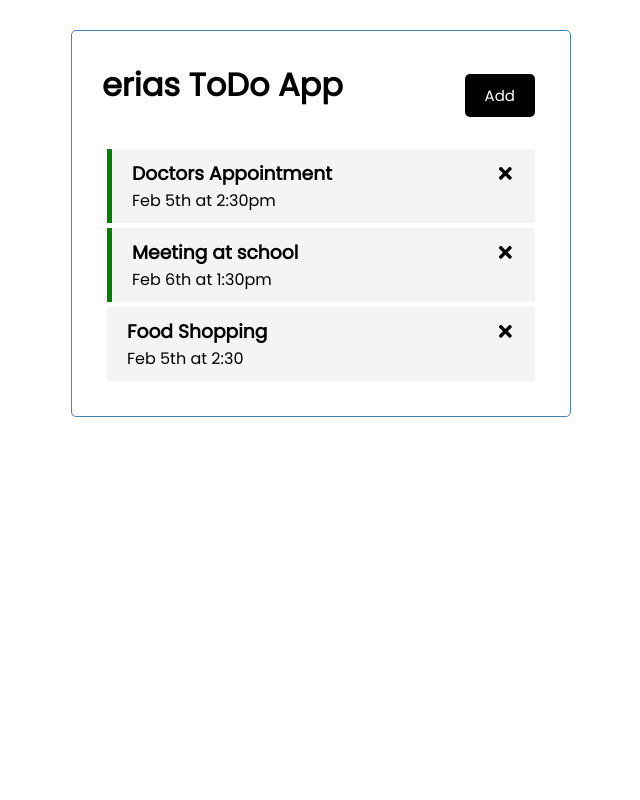
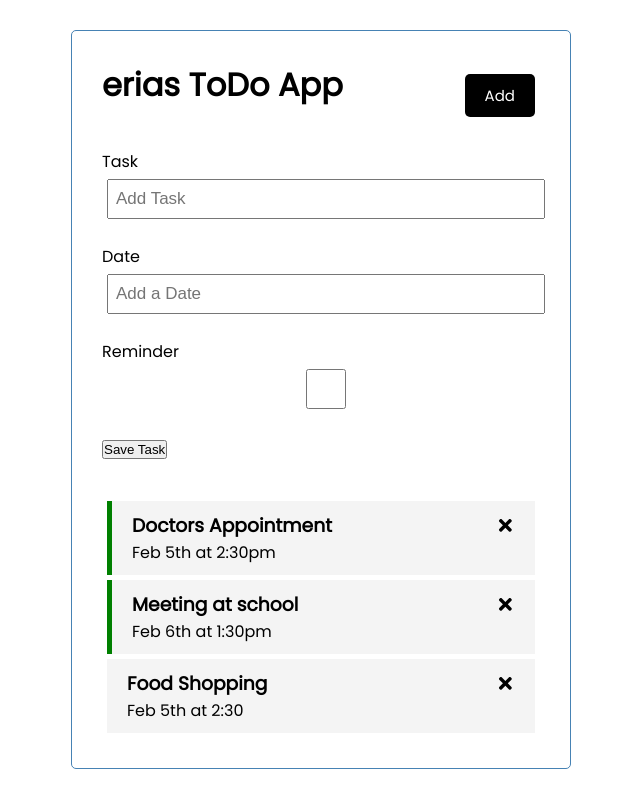
Before and after one commit to erias04/react-todo-app, a React (Create React App) app: page / in a window 1280 px wide. Shown: the whole page, without its empty margins (319-959 px from the left). Built offline with nearby package versions, Linux system fonts and the light colour scheme.

Commit message:
import form from Addtask.js

```diff
--- a/src/App.js
+++ b/src/App.js
@@ -1,6 +1,7 @@
 import { useState } from 'react'
 import Header from './components/Header'
 import Tasks from './components/Tasks'
+import AddTask from './components/AddTask'
 
 function App() {
   const [tasks, setTasks] = useState([
@@ -39,6 +40,7 @@ function App() {
   return (
     <div className="container">
       <Header title='erias ToDo App' />
+      <AddTask />
       {tasks.length > 0 ? (
         <Tasks tasks={tasks} onDelete={deleteTask} onToggle={toggleReminder} />
       ) : (
```
